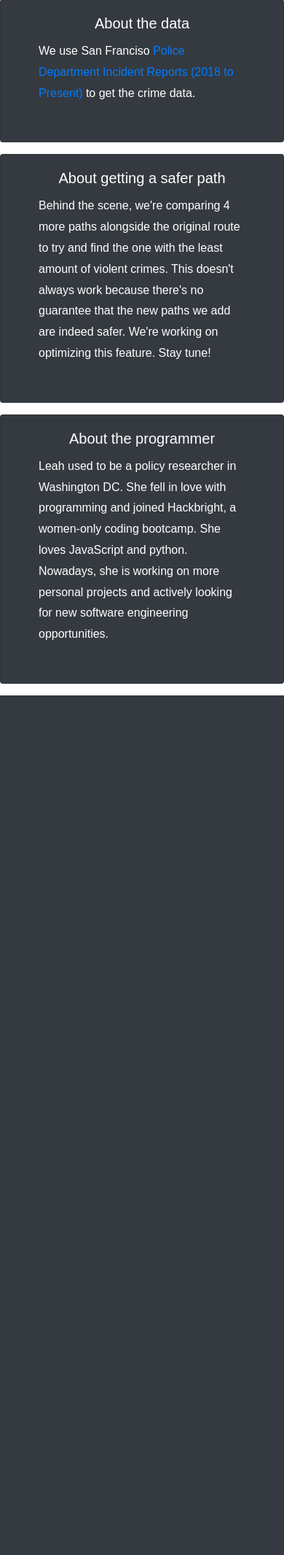
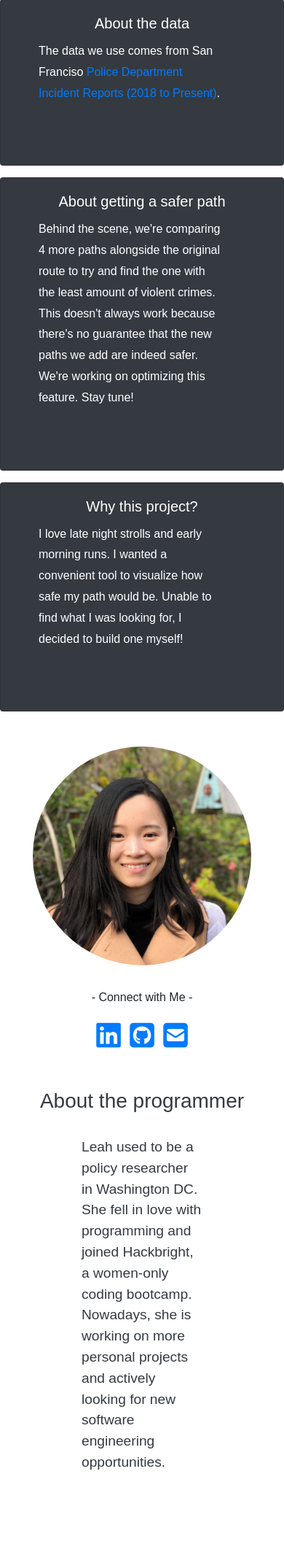
Before and after one commit to leah-z-liu/by-path, a Flask app: page /about in a window 390 px wide. Shown: the part 543-2674 px from the top of the page at 73% size. Before the commit the page ends 1496 px from the top, so only its background shows below. Run offline with Flask 2, Linux system fonts and the light colour scheme; some libraries are stand-ins or nearby versions; some web fonts are replaced.

Commit message:
Edited about page and added loading page

```diff
--- a/static/stylesheet.css
+++ b/static/stylesheet.css
@@ -185,14 +185,79 @@
   padding: 0;
 }
 
+.card {
+  background-color: rgb(52, 58, 64);
+}
+
+p a:hover {
+  color: whitesmoke;
+}
+
 .card:hover {
-  box-shadow: 0 4px 8px 0 rgba(0, 0, 0, 0.2), 0 10px 30px 0 rgba(131, 131, 131, 0.19);
+  background-color: #1e5462;
 }
 
 .card-text {
-  padding: 0 2rem 2rem 2rem;
+  padding: 0 4rem 4rem 2rem;
   line-height: 1.8rem;
 }
+
+/* style author image and intro */
+
+#author-img {
+  width: 300px;
+  height: 300px;
+  margin: 2rem;
+  border-radius: 50%;
+}
+
+.social:hover {
+  -webkit-transform: scale(1.1);
+}
+
+.social {
+  -webkit-transform: scale(0.8);
+  -webkit-transition-duration: 0.5s;
+}
+
+#github:hover {
+  color: rgb(52, 58, 64);
+}
+
+#email:hover {
+  color: rgb(155, 32, 11)
+}
+
+#loadingText {
+  background-color: #1c4b57a6;
+  color: whitesmoke;
+  padding: 1.5rem;
+  line-height: 2rem;
+  font-size: 1.3rem;
+}
+
+#loadingIcon {
+  margin: 1rem;
+}
+
+h3 {
+  margin: 3rem 0 0 0;
+  color: rgb(52, 58, 64);
+}
+
+#author-text {
+  margin: 2rem 7rem 7rem 7rem;
+  font-size: 1.2rem;
+  color: rgb(52, 58, 64);
+}
+
+@media (max-width: 375px) {
+  #author-text {
+    margin: 0.8rem;
+  }
+}
+
+
 
 .close {
   color: whitesmoke;
--- a/templates/about.html
+++ b/templates/about.html
@@ -100,27 +100,45 @@
   </div>
 </div>
 
+
 <div class="card-group">
-    <div class="card text-white bg-dark mb-3">
+    <div class="card text-white mb-3">
       <div class="card-body">
         <h5 class="card-title text-center">About the data</h5>
-        <p class="card-text">We use San Franciso <a href="https://data.sfgov.org/Public-Safety/Police-Department-Incident-Reports-2018-to-Present/wg3w-h783">Police Department Incident Reports (2018 to Present)</a> to get the crime data.</p>
+        <p class="card-text">The data we use comes from San Franciso <a href="https://data.sfgov.org/Public-Safety/Police-Department-Incident-Reports-2018-to-Present/wg3w-h783">Police Department Incident Reports (2018 to Present)</a>.</p>
       </div>
     </div>
-    <div class="card text-white bg-dark mb-3">
+    <div class="card text-white mb-3">
       <div class="card-body">
         <h5 class="card-title text-center">About getting a safer path</h5>
         <p class="card-text">Behind the scene, we're comparing 4 more paths alongside the original route to try and find the one with the least amount of violent crimes. This doesn't always work because there's no guarantee that the new paths we add are indeed safer. We're working on optimizing this feature. Stay tune!
         </p>
       </div>
     </div>
-    <div class="card text-white bg-dark mb-3">
-      <div class="card-body">
-        <h5 class="card-title text-center">About the programmer</h5>
-        <p class="card-text">Leah used to be a policy researcher in Washington DC. She fell in love with programming and joined Hackbright, a women-only coding bootcamp. She loves JavaScript and python. Nowadays, she is working on more personal projects and actively looking for new software engineering opportunities.</p>
+    <div class="card text-white mb-3">
+        <div class="card-body">
+          <h5 class="card-title text-center">Why this project?</h5>
+          <p class="card-text">I love late night strolls and early morning runs. I wanted a convenient tool to visualize how safe my path would be. Unable to find what I was looking for, I decided to build one myself!
+          </p>
+        </div>
+    </div>
+</div>
+
+<div class="row">
+    <div class="col-md-5 text-center">
+      <img id="author-img" src="/static/img/IMG_0541.jpg" alt="author-img">
+      <div class="text-center center-block">
+          <p class="txt-railway">- Connect with Me -</p>
+            <a href="https://www.linkedin.com/in/leahliu779/"><i class="fab fa-linkedin fa-3x social"></i></a>
+            <a href="https://github.com/leah-z-liu"><i id="github" class="fab fa-github-square fa-3x social"></i></a>
+            <a href="mailto:leahliu779@gmail.com"><i id="email" class="fa fa-envelope-square fa-3x social"></i></a>
       </div>
     </div>
-  </div>
+    <div class="col-md-7">
+      <h3 class="text-center">About the programmer</h3>
+      <p id="author-text">Leah used to be a policy researcher in Washington DC. She fell in love with programming and joined Hackbright, a women-only coding bootcamp. Nowadays, she is working on more personal projects and actively looking for new software engineering opportunities.</p>
+    </div>
+</div>
 
 
 {% endblock %}
--- a/templates/base.html
+++ b/templates/base.html
@@ -38,7 +38,10 @@
                             {% block navlinks %}
                             {% endblock %}
                             <li class="nav-item">
-                            <a class="nav-link" href="/about">About</a>
+                                <a class="nav-link" href="" data-toggle="modal" data-target="#loadingModal">How to use</a>
+                            </li>
+                            <li class="nav-item">
+                                <a class="nav-link" href="/about">About</a>
                             </li>
                         </ul>
                 </div>
@@ -66,6 +69,18 @@
 
 
     <div id="map-wrapper" class="wrapper">
+            <div id="loadingModal" class="modal fade" tabindex="-1" role="dialog">
+                <div class="modal-dialog modal-dialog-centered justify-content-center" role="document">
+                    <div class="modal-content" id="loadingText">
+                        <div id="loadingIcon" class="text-center"><span class="far fa-compass fa-spin fa-5x"></span></div>
+                        <br>
+                        <div>- Enter destination in the search box</div> <br>
+                        <div>- Use current location or click "Enter Start"</div> <br>
+                        <div>- Click "Go" to see your route and crime score</div> <br>
+                        <div>- You can also use the buttom left "Draw tool" to draw your path!</div>
+                    </div>
+                </div>
+            </div>
         {% block mapcontent %}
         {% endblock %}
         {% block script %}
```
Also changed, not shown: static/script.js (+11 -0 lines), templates/index.html (+14 -0 lines), static/img/IMG_0541.jpg (added), 2 other files.
